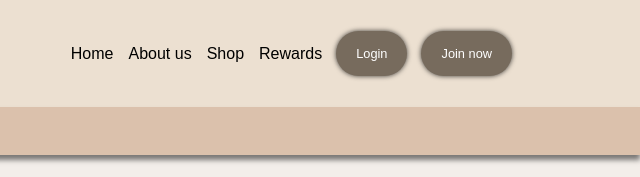
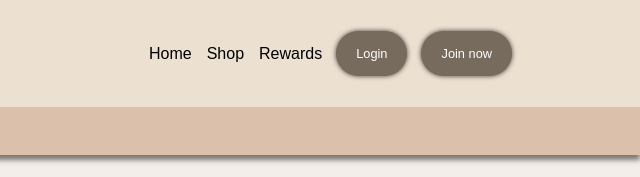
Before and after one commit to Lolillya/cafe-ferrer-website, a plain HTML site: page shop.html in a window 1280 px wide. Shown: the top 177 px of the page, 640-1280 px from the left. Drawn offline with Linux system fonts and the light colour scheme.

Commit message:
removed about-us link in header from shop page

```diff
--- a/shop.html
+++ b/shop.html
@@ -21,7 +21,6 @@
         <div>
           <ul class="header-links">
             <li><a href="index.html">Home</a></li>
-            <li><a href="about-us.html">About us</a></li>
             <li><a href="shop.html">Shop</a></li>
             <div style="gap: 14px; align-items: center" id="login-content">
               <li><a href="rewards.html">Rewards</a></li>
```
